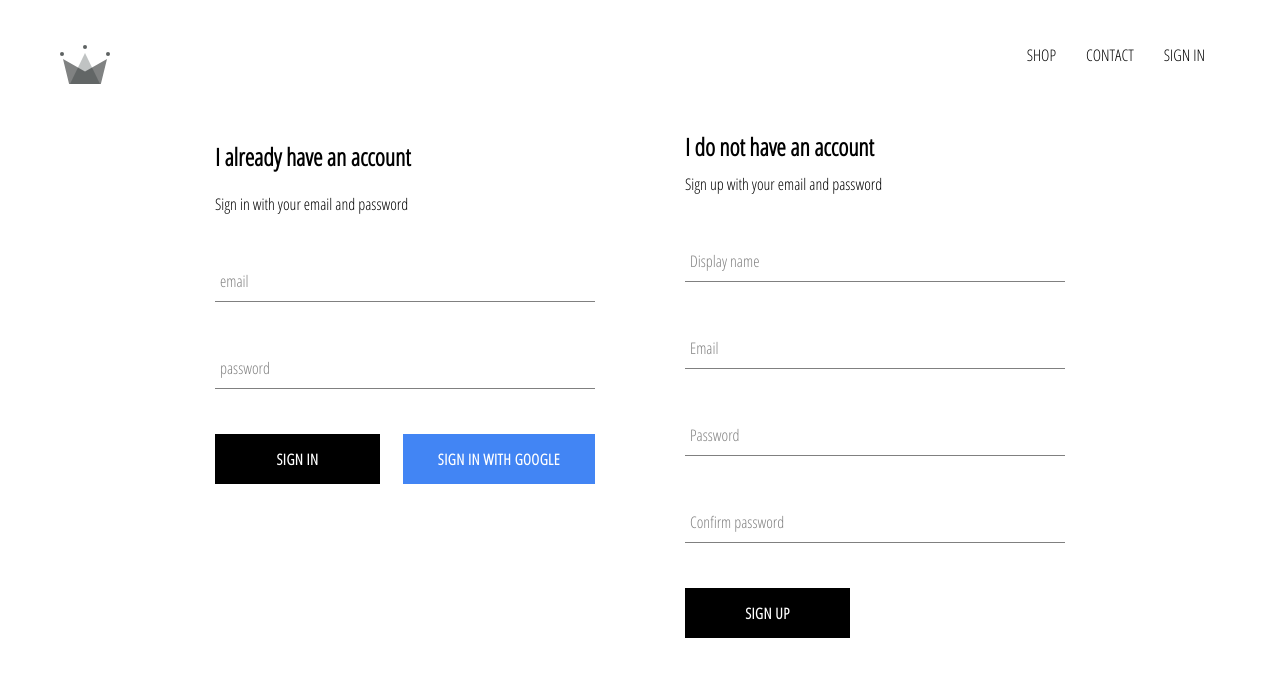
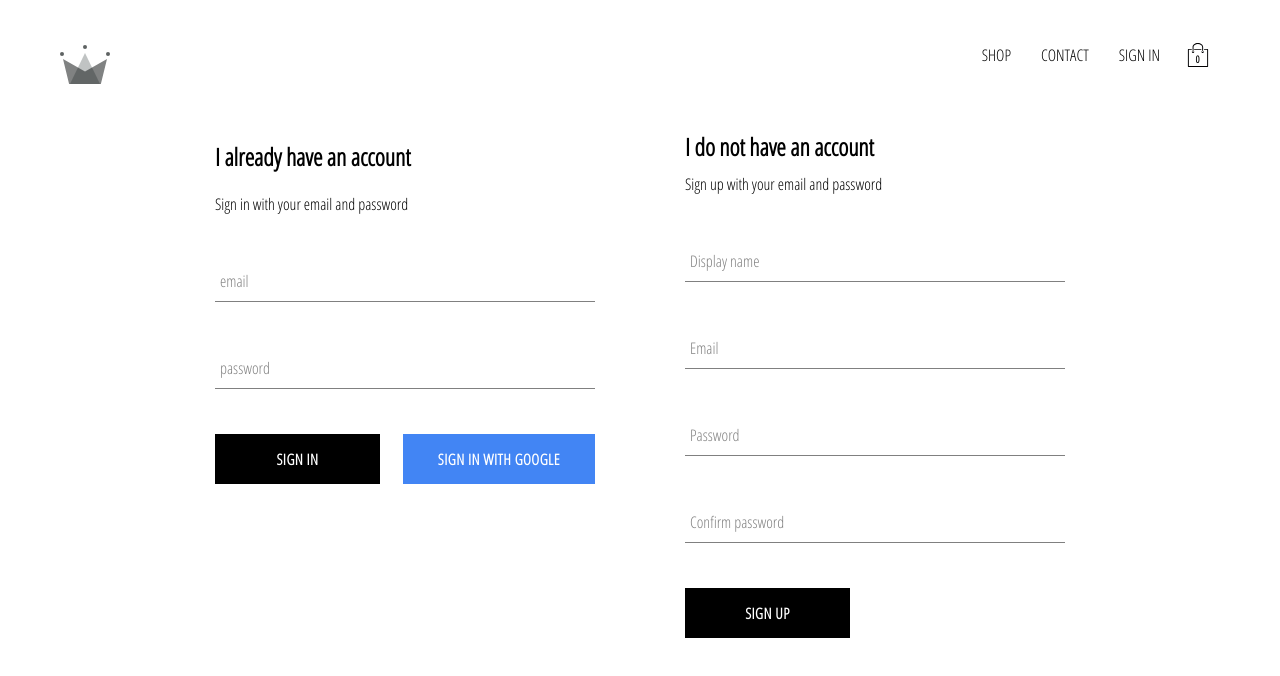
Before and after one commit to VirtuaaliSeppo/crwn-clothing, a React (Create React App) app: page /signin in a window 1280 px wide. Shown: the top 676 px of the page. Built offline with nearby package versions, Linux system fonts and the light colour scheme; no server answers.

Commit message:
adds cart to redux, toggles cart visibility

```diff
--- /dev/null
+++ b/src/components/cart-dropdown/cart-dropdown.component.jsx
@@ -0,0 +1,12 @@
+import React from "react";
+import CustomButton from "../custom-button/custom-button.component";
+import "./cart-dropdown.styles.scss";
+
+const CartDropdown = () => (
+  <div className="cart-dropdown">
+    <div className="cart-items"></div>
+    <CustomButton>GO TO CHECKOUT</CustomButton>
+  </div>
+);
+
+export default CartDropdown;
--- /dev/null
+++ b/src/components/cart-dropdown/cart-dropdown.styles.scss
@@ -0,0 +1,24 @@
+.cart-dropdown {
+  position: absolute;
+  width: 240px;
+  height: 340px;
+  display: flex;
+  flex-direction: column;
+  padding: 20px;
+  border: 1px solid black;
+  background-color: white;
+  top: 90px;
+  right: 40px;
+  z-index: 5;
+
+  .cart-items {
+    height: 240px;
+    display: flex;
+    flex-direction: column;
+    overflow: scroll;
+  }
+
+  button {
+    margin-top: auto;
+  }
+}
--- /dev/null
+++ b/src/components/cart-icon/cart-icon.component.jsx
@@ -0,0 +1,18 @@
+import React from "react";
+import { ReactComponent as ShoppingIcon } from "../../assets/shopping-bag.svg";
+import "./cart-icon.styles.scss";
+import { connect } from "react-redux";
+import { toggleCartHidden } from "../../redux/cart/cart.actions";
+
+const CartIcon = ({ toggleCartHidden }) => (
+  <div className="cart-icon" onClick={toggleCartHidden}>
+    <ShoppingIcon className="shopping-icon" />
+    <span className="item-count">0</span>
+  </div>
+);
+
+const mapDispatchToProps = (dispatch) => ({
+  toggleCartHidden: () => dispatch(toggleCartHidden()),
+});
+
+export default connect(null, mapDispatchToProps)(CartIcon);
--- /dev/null
+++ b/src/components/cart-icon/cart-icon.styles.scss
@@ -0,0 +1,21 @@
+.cart-icon {
+  width: 45px;
+  height: 45px;
+  position: relative;
+  display: flex;
+  align-items: center;
+  justify-content: center;
+  cursor: pointer;
+
+  .shopping-icon {
+    width: 24px;
+    height: 24px;
+  }
+
+  .item-count {
+    position: absolute;
+    font-size: 10px;
+    font-weight: bold;
+    bottom: 12px;
+  }
+}
--- a/src/components/header/header.component.jsx
+++ b/src/components/header/header.component.jsx
@@ -2,10 +2,12 @@
 import "./header.styles.scss";
 import { Link } from "react-router-dom";
 import { auth } from "../../firebase/firebase.utils";
+import CartIcon from "../cart-icon/cart-icon.component";
+import CartDropdown from "../../components/cart-dropdown/cart-dropdown.component";
 import { connect } from "react-redux";
 import { ReactComponent as Logo } from "../../assets/crown.svg";
 
-const Header = ({ currentUser }) => (
+const Header = ({ currentUser, hidden }) => (
   <div className="header">
     <Link className="logo-container" to="/">
       <Logo className="logo"></Logo>
@@ -26,12 +28,15 @@
           SIGN IN
         </Link>
       )}
+      <CartIcon />
     </div>
+    {hidden ? null : <CartDropdown />}
   </div>
 );
 
-const mapStateToProps = (state) => ({
-  currentUser: state.user.currentUser,
+const mapStateToProps = ({ user: { currentUser }, cart: { hidden } }) => ({
+  currentUser,
+  hidden,
 });
 
 export default connect(mapStateToProps)(Header);
--- /dev/null
+++ b/src/redux/cart/cart.actions.js
@@ -0,0 +1,5 @@
+import CartActionTypes from "./cart.types";
+
+export const toggleCartHidden = () => ({
+  type: CartActionTypes.TOGGLE_CART_HIDDEN,
+});
--- /dev/null
+++ b/src/redux/cart/cart.reducer.js
@@ -0,0 +1,20 @@
+import CartActionTypes from "./cart.types";
+
+const INITIAL_STATE = {
+  hidden: true,
+};
+
+const cartReducer = (state = INITIAL_STATE, action) => {
+  switch (action.type) {
+    case CartActionTypes.TOGGLE_CART_HIDDEN:
+      return {
+        ...state,
+        hidden: !state.hidden,
+      };
+
+    default:
+      return state;
+  }
+};
+
+export default cartReducer;
--- /dev/null
+++ b/src/redux/cart/cart.types.js
@@ -0,0 +1,5 @@
+const CartActionTypes = {
+  TOGGLE_CART_HIDDEN: "TOGGLE_CART_HIDDEN",
+};
+
+export default CartActionTypes;
--- a/src/redux/root.reducer.js
+++ b/src/redux/root.reducer.js
@@ -1,6 +1,8 @@
 import { combineReducers } from "redux";
 import userReducer from "./user/user.reducer";
+import cartReducer from "./cart/cart.reducer";
 
 export default combineReducers({
   user: userReducer,
+  cart: cartReducer,
 });
--- a/src/redux/user/user.actions.js
+++ b/src/redux/user/user.actions.js
@@ -1,4 +1,4 @@
-import { UserActionTypes } from "./user.types";
+import UserActionTypes from "./user.types";
 
 export const setCurrentUser = (user) => ({
   type: UserActionTypes.SET_CURRENT_USER,
--- a/src/redux/user/user.reducer.js
+++ b/src/redux/user/user.reducer.js
@@ -1,4 +1,4 @@
-import { UserActionTypes } from "./user.types";
+import UserActionTypes from "./user.types";
 
 const INITIAL_STATE = {
   currentUser: null,
--- a/src/redux/user/user.types.js
+++ b/src/redux/user/user.types.js
@@ -1,3 +1,5 @@
-export const UserActionTypes = {
+const UserActionTypes = {
   SET_CURRENT_USER: "SET_CURRENT_USER",
 };
+
+export default UserActionTypes;
```
Also changed, not shown: src/assets/shopping-bag.svg (added).
